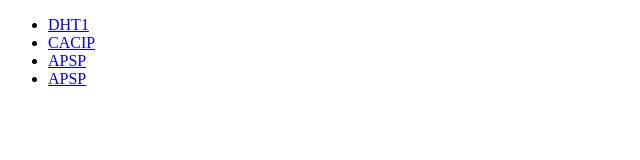
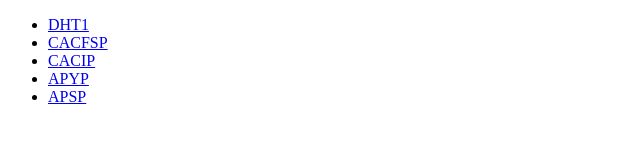
Before and after one commit to matiasRaspa/Diploma, a plain HTML site: page index.html in a window 1280 px wide. Shown: the whole page, without its empty margins (0-640 px from the left). Drawn offline with Linux system fonts and the light colour scheme.

Commit message:
Update index.html

```diff
--- a/index.html
+++ b/index.html
@@ -13,10 +13,13 @@
           <a href="./view/DHT1.html">DHT1</a>
         </li>
         <li>
+          <a href="./view/CACFSP.html">CACFSP</a>
+        </li>
+        <li>
           <a href="./view/CACIP.html">CACIP</a>
         </li>
         <li>
-          <a href="./view/CACFSP.html">APSP</a>
+          <a href="./view/APYP.html">APYP</a>
         </li>
         <li>
           <a href="./view/APSP.html">APSP</a>
```
